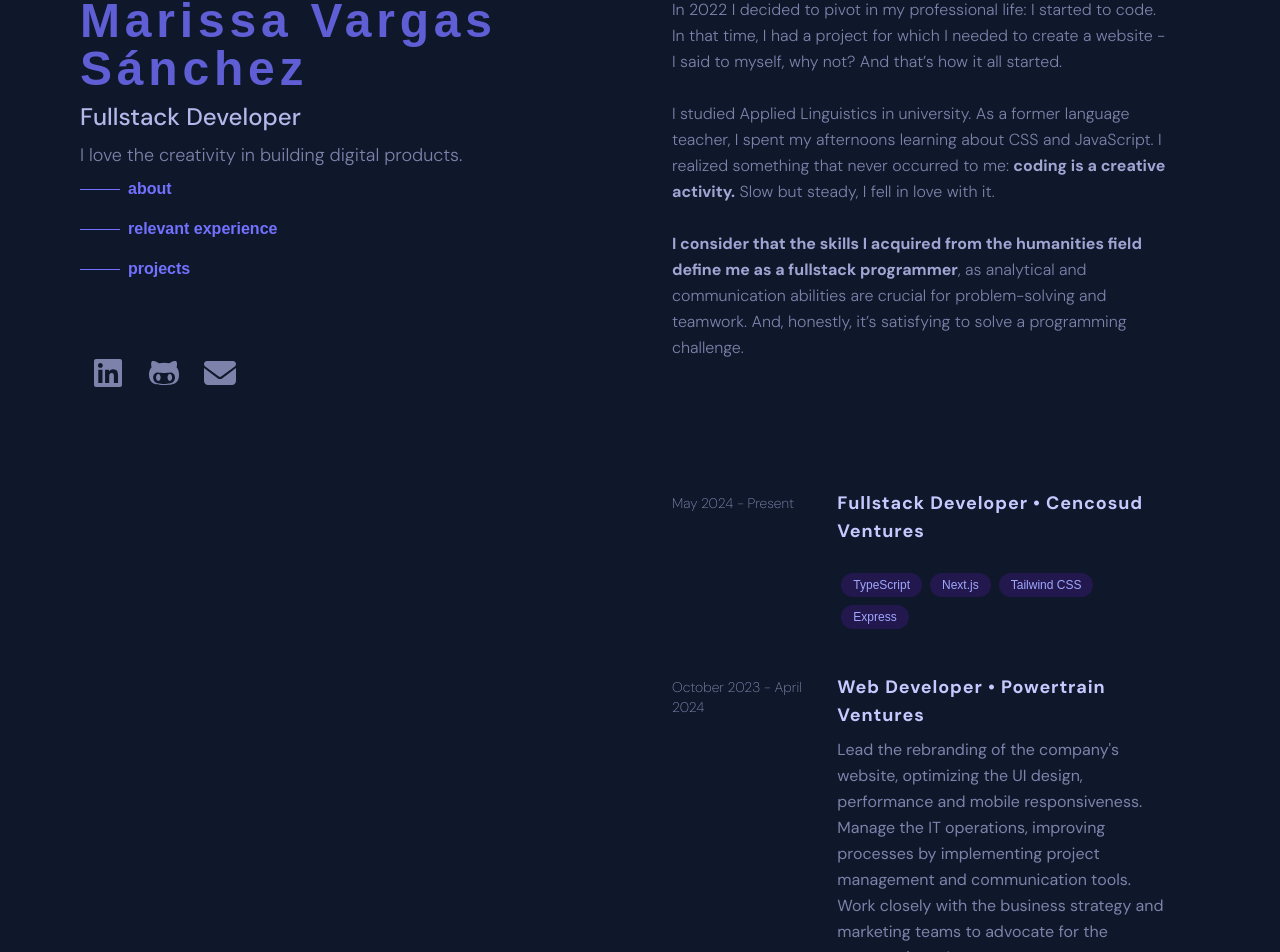
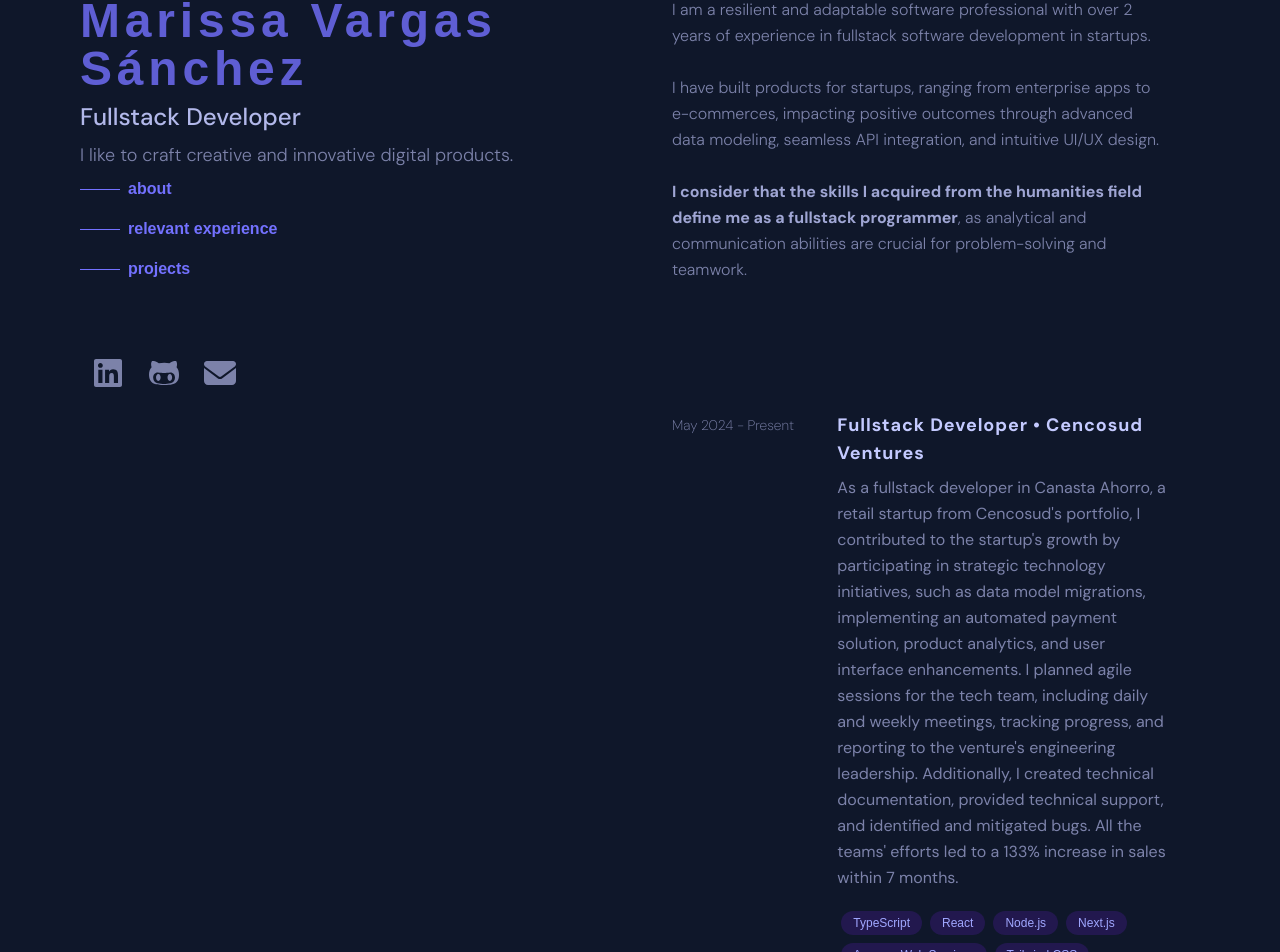
Before and after one commit to thatmare/my-portfolio, a Next.js app: page / in a window 1280 px wide. Shown: the part 83-1035 px from the top of the page. Built offline with nearby package versions, Linux system fonts and the light colour scheme; a web font is replaced by a local one.

Commit message:
⚒️  refactor: update experience

```diff
--- a/src/app/components/About.tsx
+++ b/src/app/components/About.tsx
@@ -6,17 +6,13 @@ export default function About() {
       <StickyTitle title="about" />
       <div className="px-8">
         <p className="font-light leading-relaxed">
-          In 2022 I decided to pivot in my professional life: I started to code.
-          In that time, I had a project for which I needed to create a website -
-          I said to myself, why not? And that’s how it all started.
+          I am a resilient and adaptable software professional with over 2 years
+          of experience in fullstack software development in startups.
           <br />
-          <br />I studied Applied Linguistics in university. As a former
-          language teacher, I spent my afternoons learning about CSS and
-          JavaScript. I realized something that never occurred to me:{" "}
-          <span className="font-bold text-moody-blue-200/80">
-            coding is a creative activity.
-          </span>{" "}
-          Slow but steady, I fell in love with it.
+          <br />
+          I have built products for startups, ranging from enterprise apps to
+          e-commerces, impacting positive outcomes through advanced data
+          modeling, seamless API integration, and intuitive UI/UX design.
           <br />
           <br />
           <span className="font-bold text-moody-blue-200/80">
@@ -24,8 +20,7 @@ export default function About() {
             define me as a fullstack programmer
           </span>
           , as analytical and communication abilities are crucial for
-          problem-solving and teamwork. And, honestly, it’s satisfying to solve
-          a programming challenge.
+          problem-solving and teamwork.
         </p>
       </div>
     </section>
--- a/src/app/components/Intro.tsx
+++ b/src/app/components/Intro.tsx
@@ -16,7 +16,7 @@ export default function Intro() {
         Fullstack Developer
       </h2>
       <p className="font-light lg:text-lg">
-        I love the creativity in building digital products.
+        I like to craft creative and innovative digital products.
       </p>
       <nav>
         <ul
@@ -29,7 +29,7 @@ export default function Intro() {
       </nav>
       <div className="flex flex-row my-4">
         <a
-          href="https://www.linkedin.com/in/thatmare/"
+          href="https://www.linkedin.com/in/marissa-vargas-sanchez/"
           className="flex items-center justify-center w-14 h-14"
           target="_blank"
           aria-label="LinkedIn (opens in a new tab)"
--- a/src/app/data/jobs.json
+++ b/src/app/data/jobs.json
@@ -4,7 +4,17 @@
       "title": "Fullstack Developer",
       "place": "Cencosud Ventures",
       "period": "May 2024 - Present",
-      "skills": ["TypeScript", "Next.js", "Tailwind CSS", "Express"],
+      "skills": [
+        "TypeScript",
+        "React",
+        "Node.js",
+        "Next.js",
+        "Amazon Web Services",
+        "Tailwind CSS",
+        "Express",
+        "MongoDB"
+      ],
+      "description": "As a fullstack developer in Canasta Ahorro, a retail startup from Cencosud's portfolio, I contributed to the startup's growth by participating in strategic technology initiatives, such as data model migrations, implementing an automated payment solution, product analytics, and user interface enhancements. I planned agile sessions for the tech team, including daily and weekly meetings, tracking progress, and reporting to the venture's engineering leadership. Additionally, I created technical documentation, provided technical support, and identified and mitigated bugs. All the teams' efforts led to a 133% increase in sales within 7 months.",
       "detail": {
         "features": [
           {
@@ -71,8 +81,16 @@
       "title": "Web Developer",
       "place": "Powertrain Ventures",
       "period": "October 2023 - April 2024",
-      "skills": ["WordPress", "HTML", "CSS", "RESTful APIs", "Jira", "SCRUM"],
-      "description": "Lead the rebranding of the company's website, optimizing the UI design, performance and mobile responsiveness. Manage the IT operations, improving processes by implementing project management and communication tools. Work closely with the business strategy and marketing teams to advocate for the company's path."
+      "skills": [
+        "JavaScript",
+        "WordPress",
+        "HTML",
+        "CSS",
+        "RESTful APIs",
+        "Jira",
+        "SCRUM"
+      ],
+      "description": "As a web developer, I lead the rebranding of the company's website, optimizing the UI design, performance and mobile responsiveness, achieving an increase 1.4x in traffic and 90% accesibility. As well, I improved processes by implementing automation and project management tools, such as Microsoft Power Automate and Jira."
     },
     {
       "title": "Frontend Developer",
@@ -90,7 +108,7 @@
         "Git",
         "Agile"
       ],
-      "description": "Develop five frontend projects within six months, achieving unit testing and performance standards. Work closely with the development team to ensure responsive design and seamless integration of RESTful APIs. Participate in agile development sprints, such as retrospective and review, as well as feature planning with the Kanban methodology."
+      "description": "As a frontend developer, I created five projects within six months, achieving unit testing and performance standards. I worked closely with the development team to ensure responsive design and seamless integration of RESTful APIs. I participated in agile development sprints, such as retrospective and review, as well as feature planning with the Kanban methodology."
     }
   ]
 }
```
